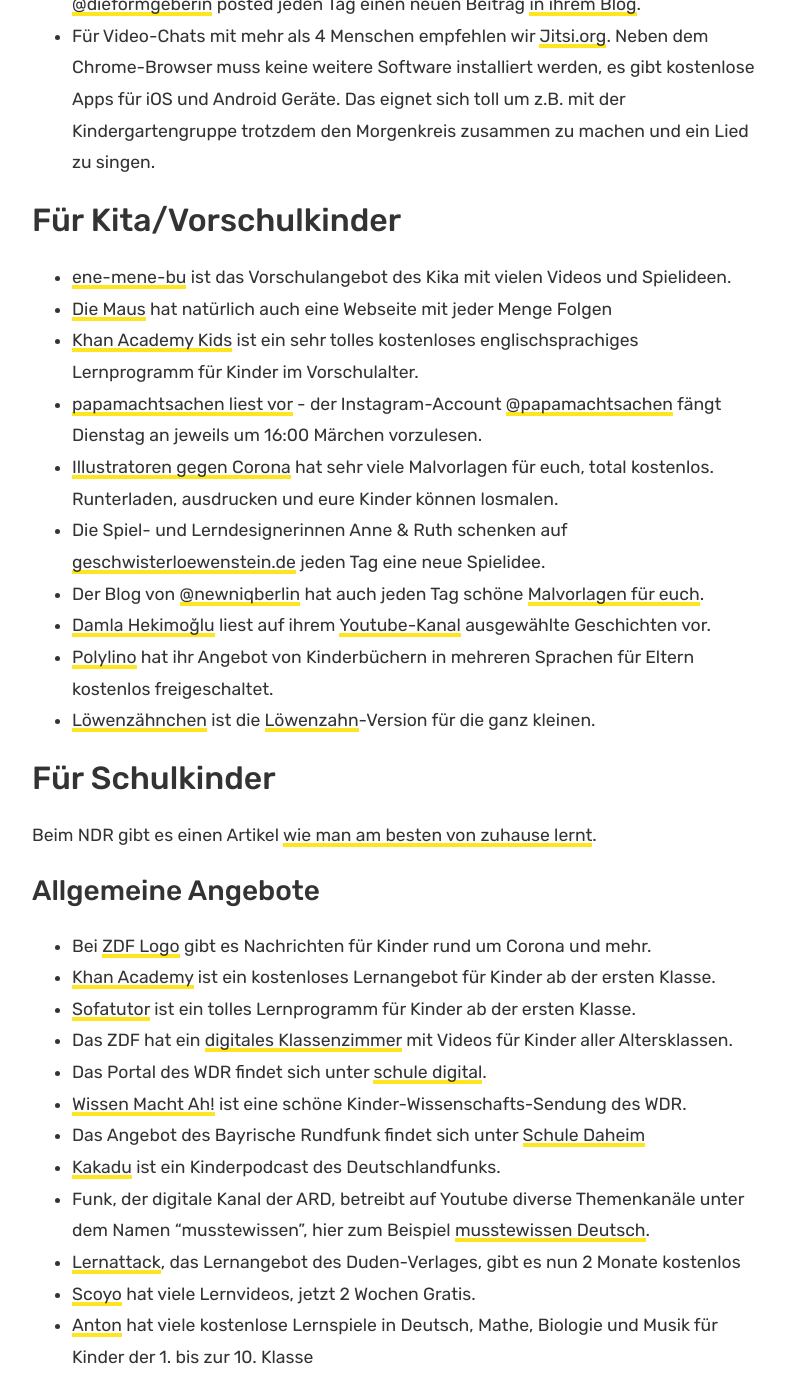
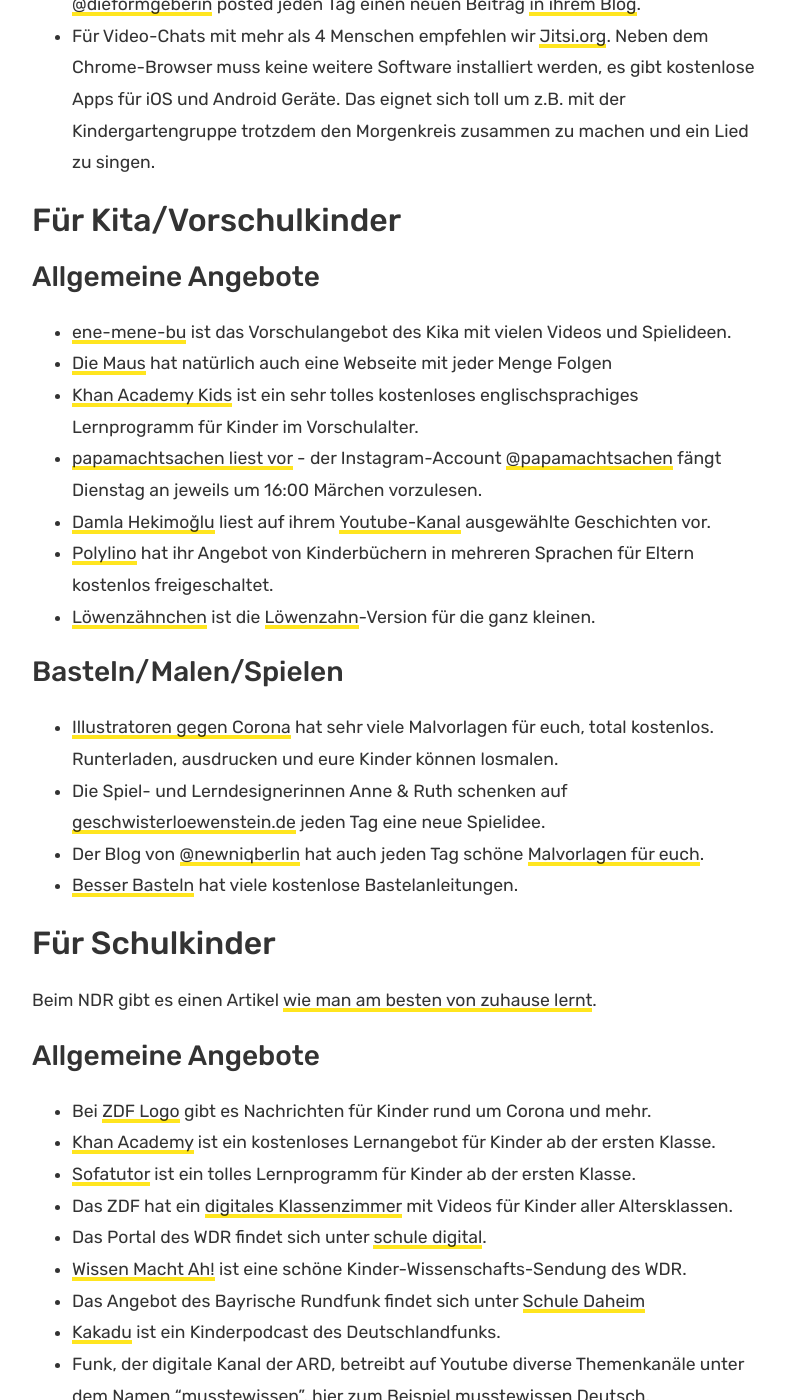
Before and after one commit to papiberlin/website, a Jekyll site: the page built from _posts/2020-03-16-corona-resources.md, in a window 1280 px wide and 1400 px high, scrolled down 1062 px. Shown: the whole window, without its empty margins (433-1218 px from the left). Built offline with Jekyll 4.4.1, drawn with Linux system fonts in a browser that asks for light colours.

Commit message:
added basteln for kita

```diff
--- a/_posts/2020-03-16-corona-resources.md
+++ b/_posts/2020-03-16-corona-resources.md
@@ -21,16 +21,22 @@
 
 ## Für Kita/Vorschulkinder
 
+### Allgemeine Angebote
+
 * [ene-mene-bu](https://www.kika.de/ene-mene-bu/index.html) ist das Vorschulangebot des Kika mit vielen Videos und Spielideen.
 * [Die Maus](https://www.wdrmaus.de/) hat natürlich auch eine Webseite mit jeder Menge Folgen
 * [Khan Academy Kids](https://learn.khanacademy.org/khan-academy-kids/) ist ein sehr tolles kostenloses englischsprachiges Lernprogramm für Kinder im Vorschulalter.
 * [papamachtsachen liest vor](https://www.instagram.com/p/B9yaXP6IoxB/?igshid=bb0eybdbmezo) - der Instagram-Account [@papamachtsachen](https://www.instagram.com/papamachtsachen/) fängt Dienstag an jeweils um 16:00 Märchen vorzulesen.
+* [Damla Hekimoğlu](https://twitter.com/_DamlaHekimoglu) liest auf ihrem [Youtube-Kanal](https://www.youtube.com/damlahekimoglu) ausgewählte Geschichten vor.
+* [Polylino](https://www.polylino.de/neuigkeiten/coronakrise-polylino-offen-fuer-alle-kinder/) hat ihr Angebot von Kinderbüchern in mehreren Sprachen für Eltern kostenlos freigeschaltet.
+* [Löwenzähnchen](https://www.zdf.de/kinder/loewenzaehnchen) ist die [Löwenzahn](https://www.zdf.de/kinder/loewenzahn)-Version für die ganz kleinen.
+
+### Basteln/Malen/Spielen
+
 * [Illustratoren gegen Corona](http://www.illustratoren-gegen-corona.de/) hat sehr viele Malvorlagen für euch, total kostenlos. Runterladen, ausdrucken und eure Kinder können losmalen.
 * Die Spiel- und Lerndesignerinnen Anne & Ruth schenken auf [geschwisterloewenstein.de](https://www.geschwisterloewenstein.de/) jeden Tag eine neue Spielidee.
 * Der Blog von [@newniqberlin](https://instagram.com/newniqberlin/) hat auch jeden Tag schöne [Malvorlagen für euch](https://www.newniq.com/allgemein/malvorlagen-fuer-kinder-gegen-den-corona-kollar/).
-* [Damla Hekimoğlu](https://twitter.com/_DamlaHekimoglu) liest auf ihrem [Youtube-Kanal](https://www.youtube.com/damlahekimoglu) ausgewählte Geschichten vor.
-* [Polylino](https://www.polylino.de/neuigkeiten/coronakrise-polylino-offen-fuer-alle-kinder/) hat ihr Angebot von Kinderbüchern in mehreren Sprachen für Eltern kostenlos freigeschaltet.
-* [Löwenzähnchen](https://www.zdf.de/kinder/loewenzaehnchen) ist die [Löwenzahn](https://www.zdf.de/kinder/loewenzahn)-Version für die ganz kleinen.
+* [Besser Basteln](http://besserbasteln.de/) hat viele kostenlose Bastelanleitungen.
 
 ## Für Schulkinder
 
```
